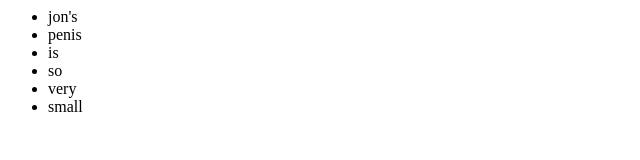
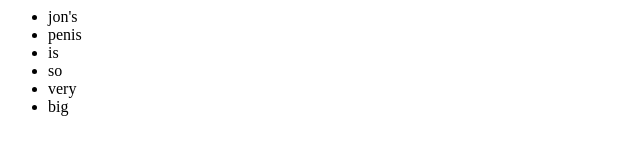
Before and after one commit to jlweiss/firstTest, a plain HTML site: page index.html in a window 1280 px wide. Shown: the full height of the page, 0-640 px from the left. Drawn offline with Linux system fonts and the light colour scheme.

Commit message:
something

```diff
--- a/index.html
+++ b/index.html
@@ -7,7 +7,7 @@
 				<li>is</li>
 				<li>so</li>
 				<li>very</li>
-				<li>small</li>
+				<li>big</li>
 			</ul>
 		</div>
 	</body>
```
